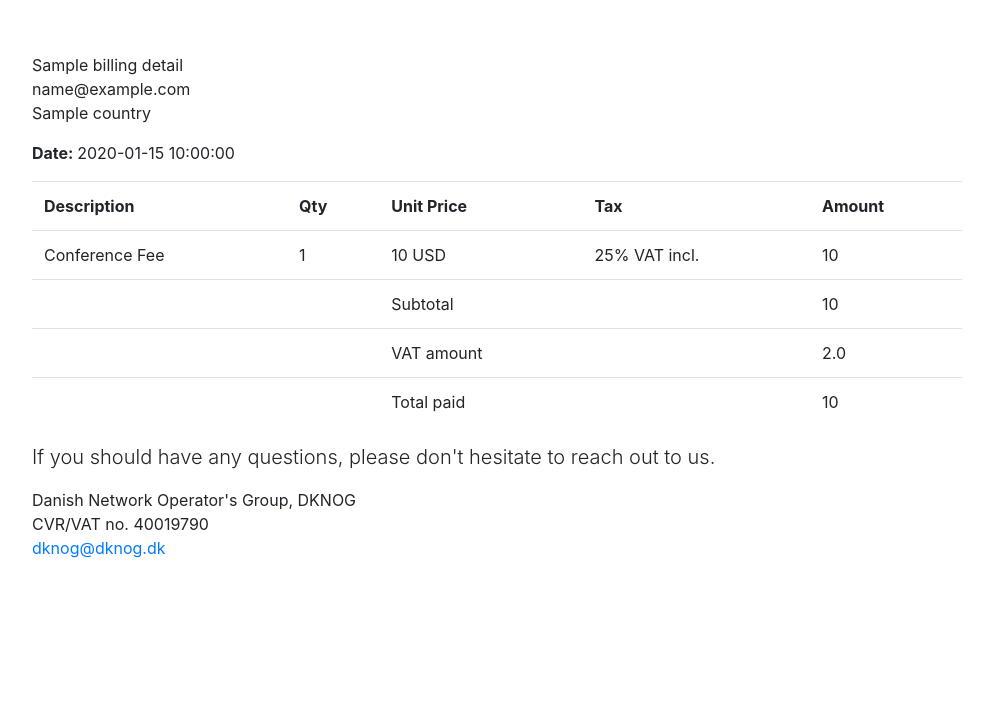
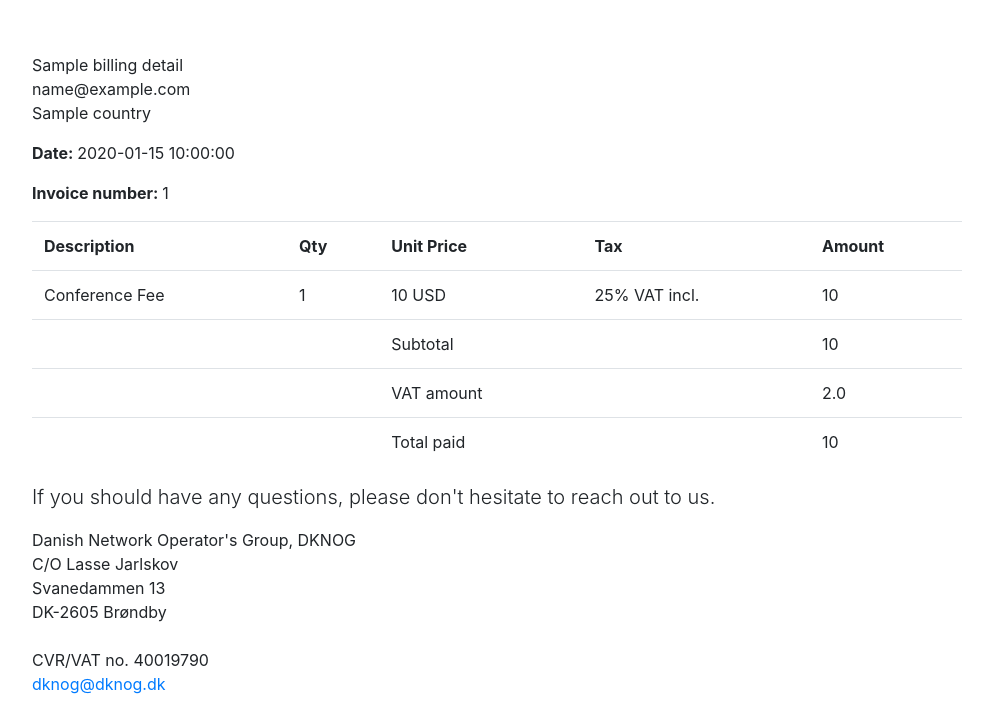
Before and after one commit to dknog/invoiceapp, a Flask app: template templates/receipt.html in a window 1280 px wide. Shown: the part 158-870 px from the top of the page, without its empty margins (143-1136 px from the left). Before the commit the page ends 716 px from the top, so only its background shows below. Run offline with Flask 2, Linux system fonts and the light colour scheme; the template is opened without the code that fills it: most values are stand-ins (such as "Sample title", 1, 10 or a date in 2020); some libraries are stand-ins or nearby versions.

Commit message:
Add invoice no and company address

```diff
--- a/templates/receipt.html
+++ b/templates/receipt.html
@@ -32,6 +32,7 @@ Request DKNOG receipt
 <div class="row">
     <div class="col">
         <p><strong>Date: </strong>{{ receipt.timestamp }}</p>
+        <p><strong>Invoice number: </strong>{{ receipt.receipt_number }}</p>
     </div>
 </div>
 
@@ -76,6 +77,9 @@ Request DKNOG receipt
     <div class="col-auto mr-auto">
         <p>
             Danish Network Operator's Group, DKNOG<br>
+            C/O Lasse Jarlskov<br>
+            Svanedammen 13<br>
+            DK-2605 Brøndby<br><br>
             CVR/VAT no. 40019790<br>
             <a href="mailto:dknog@dknog.dk">dknog@dknog.dk</a>
         </p>
```
